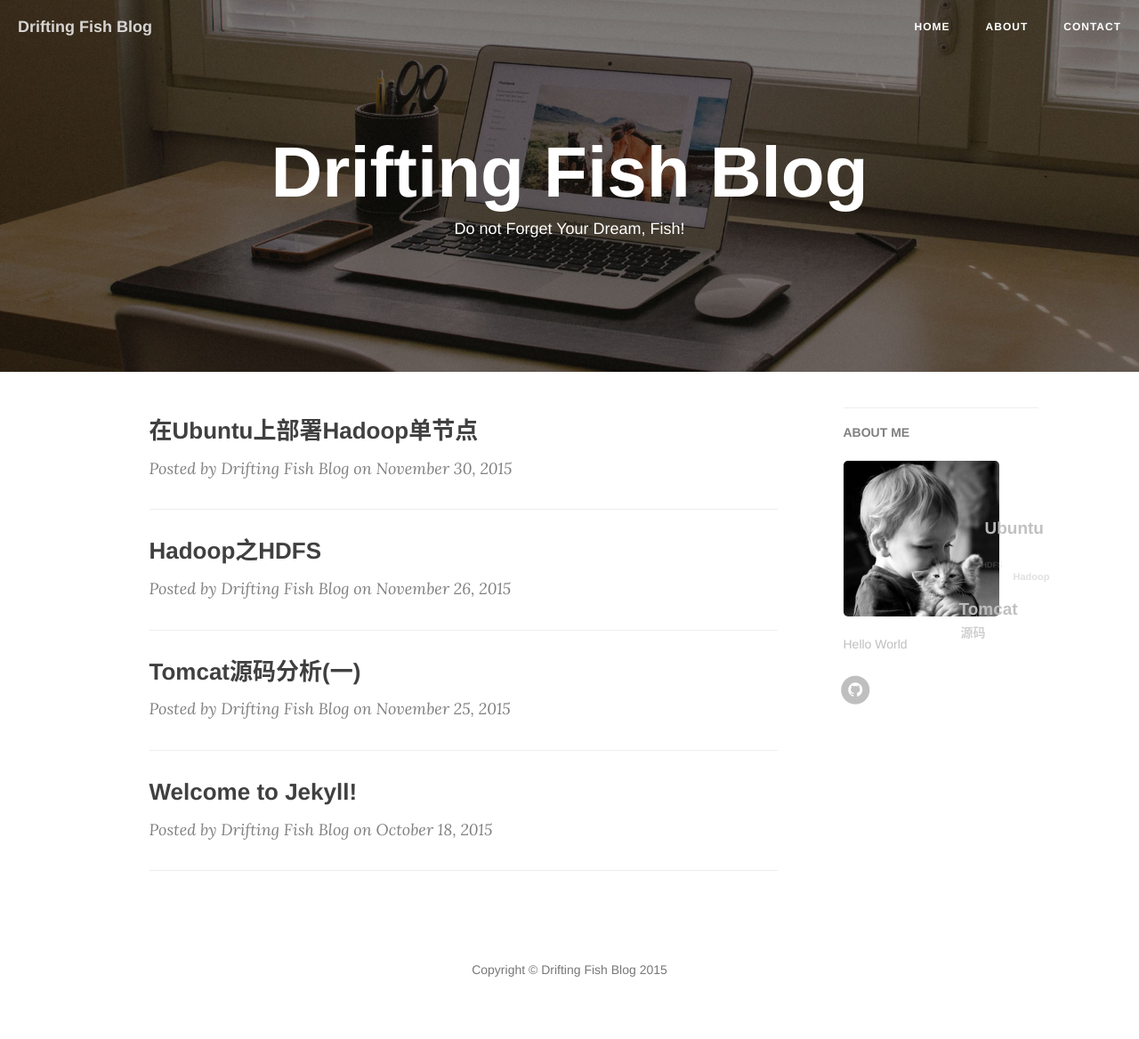
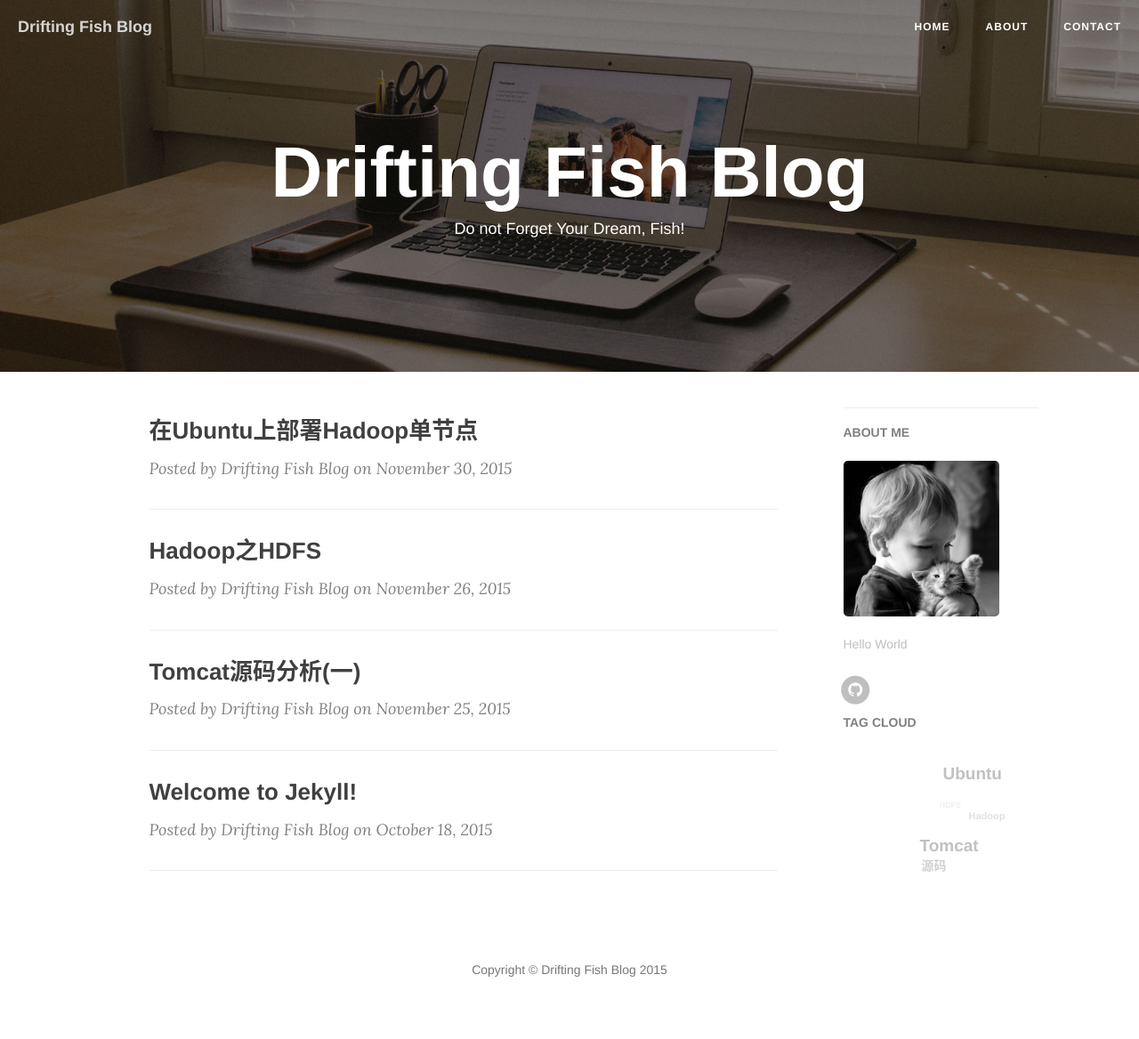
Before and after one commit to gavinfish/gavinfish.github.io, a Jekyll site: the page built from index.html, in a window 1280 px wide. Shown: the whole page at 89% size. Built offline with Jekyll 4.4.1, drawn with Linux system fonts in a browser that asks for light colours; nearby versions of some CDN libraries; the list of posts is cut into pages by our own code.

Commit message:
fix tag cloud position problem

```diff
--- a/_layouts/page.html
+++ b/_layouts/page.html
@@ -16,7 +16,7 @@ layout: default
         </div>
     </div>
     <style type="text/css">
-        .screen { overflow:hidden; width:100%; height:100%; position:absolute;}
+        .screen { overflow:hidden;margin-top: 100%;margin-right: 30%; width:70%; height:80%; position:absolute;}
         #screen {left:0; top:0; zoom:1;}
         #screen a {position:absolute; font-size:12; overflow:hidden; padding:1px 2px; font-weight:bold;}
         #screen a:hover {border: 1px solid #ccc; background:#666}
@@ -193,6 +193,7 @@ layout: default
                     </div>
                 </div>
                     <div>
+                        <h5><a>TAG CLOUD</a></h5>
                     <div id="screen" class="screen" style="">
                         {% for tag in site.tags %}
                             <a name="tag" >{{ tag[0] }}</a>
```
